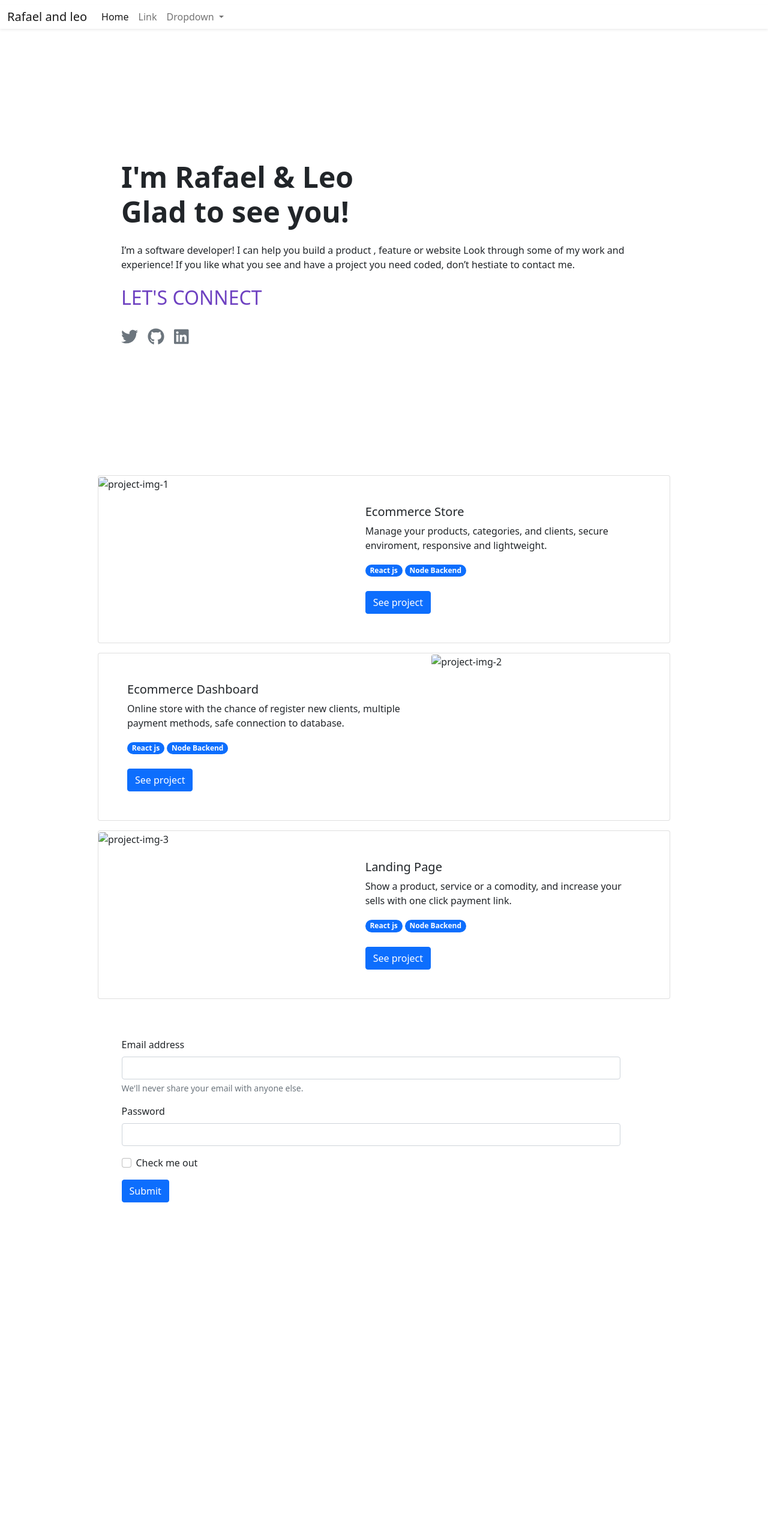
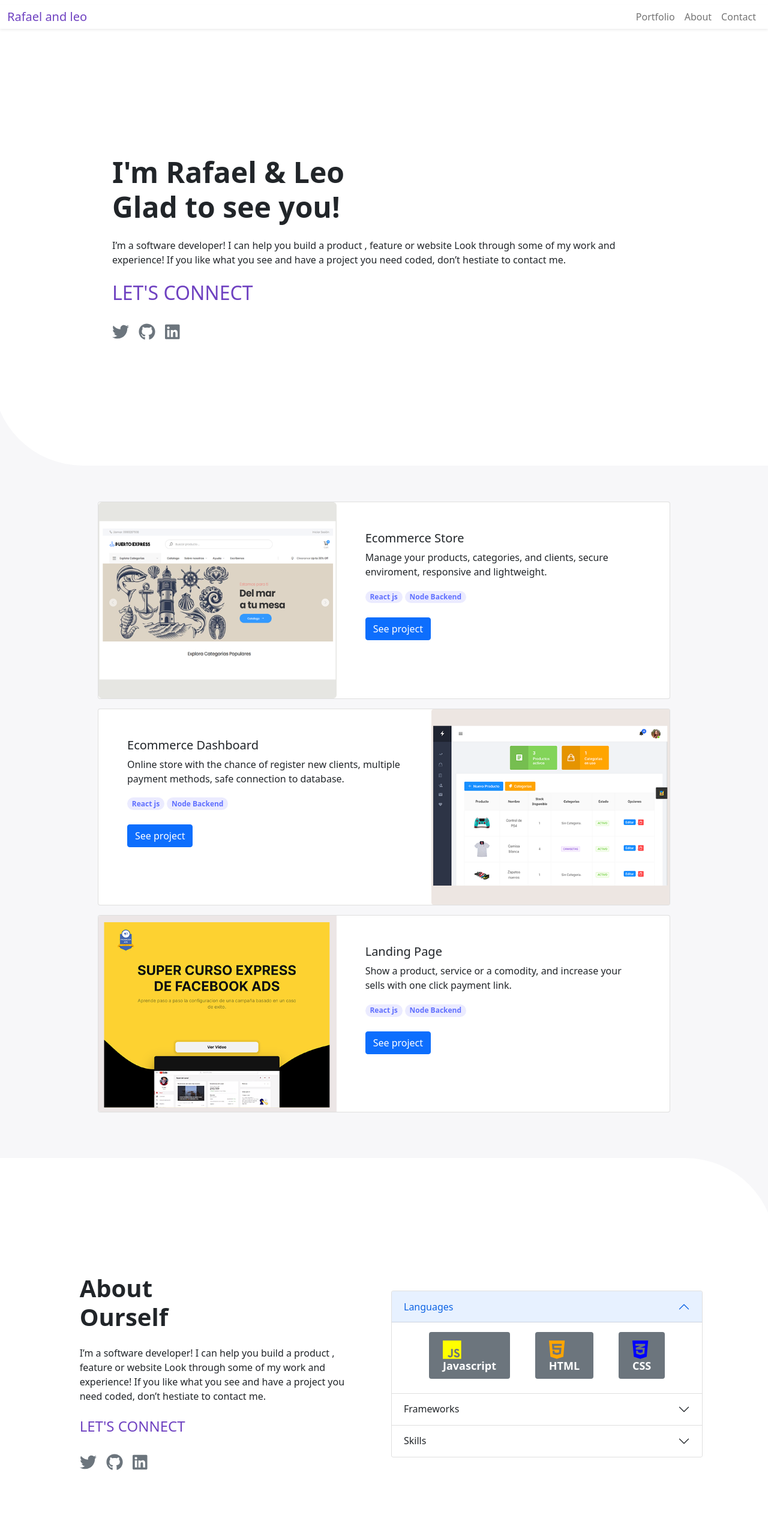
Before and after one commit to Leboroz/Bootstrap-exersise, a website: page views/index.html in a window 1280 px wide. Shown: the top 2560 px of the page at 60% size. Before the commit the page ends 2052 px from the top, so only its background shows below. Drawn offline with nearby package versions, Linux system fonts and the light colour scheme.

Commit message:
Desktop version final

```diff
--- a/scss/style.scss
+++ b/scss/style.scss
@@ -1,5 +1,7 @@
 @import "../node_modules/bootstrap/scss/bootstrap.scss";
-
+body {
+  background-color: #F7F7F9;
+}
 .title {
   color: $purple-500 !important;
 }
@@ -10,9 +12,10 @@
 
 .first_section {
   height: 90vh;
-  h2 {
+  h2, h4 {
     color: $purple-500 !important;
   }
+
 }
 
 .links {
@@ -20,3 +23,72 @@
     color: $gray-600;
   }
 }
+
+.tag-color {
+  background-color:#ebebff;
+  color: #6070ff
+}
+
+.background {
+  background-color: white;
+  border-bottom-left-radius: 150px;
+  margin-bottom: 60px;
+}
+
+.background-aboutme {
+  background-color: white;
+  border-top-right-radius: 150px;
+  margin-top: 60px;
+}
+
+.icon_tag {
+  font-size: large;
+  color: yellow
+}
+
+.size_font {
+  font-size: 35px;
+}
+
+.badge {
+  &-1 {
+    color: yellow;
+  }
+
+  &-2 {
+    color: orange;
+  }
+
+  &-3 {
+    color: blue;
+  }
+
+  &-4 {
+    color: lightblue;
+  }
+
+  &-5 {
+    color: black;
+  }
+
+  &-6 {
+    color: black;
+  }
+}
+
+.alignment {
+  display: flex;
+  flex-direction: column;
+  align-content: flex-start;
+  align-items: flex-start;
+  width: fit-content;
+
+  span{
+    font-size: 18px;
+  }
+}
+
+.space-between {
+  display: flex;
+  justify-content: space-evenly;
+}
--- a/views/index.html
+++ b/views/index.html
@@ -13,34 +13,27 @@
 <body>
   <nav class="navbar navbar-expand-lg navbar-light bg-white">
     <div class="container-fluid shadow-sm">
-      <a class="navbar-brand" href="#">Rafael and leo</a>
+      <a class="navbar-brand title" href="#">Rafael and leo</a>
       <button class="navbar-toggler" type="button" data-bs-toggle="collapse" data-bs-target="#navbarSupportedContent" aria-controls="navbarSupportedContent" aria-expanded="false" aria-label="Toggle navigation">
         <span class="navbar-toggler-icon"></span>
       </button>
-      <div class="collapse navbar-collapse" id="navbarSupportedContent">
-        <ul class="navbar-nav me-auto mb-2 mb-lg-0">
+      <div class="collapse navbar-collapse justify-content-end" id="navbarSupportedContent">
+        <ul class="navbar-nav mb-2 mb-lg-0">
           <li class="nav-item">
-            <a class="nav-link active" aria-current="page" href="#">Home</a>
+            <a class="nav-link" aria-current="page" href="#">Portfolio</a>
           </li>
           <li class="nav-item">
-            <a class="nav-link" href="#">Link</a>
+            <a class="nav-link" href="#">About</a>
           </li>
-          <li class="nav-item dropdown">
-            <a class="nav-link dropdown-toggle" href="#" id="navbarDropdown" role="button" data-bs-toggle="dropdown" aria-expanded="false">
-              Dropdown
-            </a>
-            <ul class="dropdown-menu" aria-labelledby="navbarDropdown">
-              <li><a class="dropdown-item" href="#">Action</a></li>
-              <li><a class="dropdown-item" href="#">Another action</a></li>
-              <li><hr class="dropdown-divider"></li>
-              <li><a class="dropdown-item" href="#">Something else here</a></li>
-            </ul>
+          <li class="nav-item">
+            <a class="nav-link" href="#">Contact</a>
           </li>
+
         </ul>
       </div>
     </div>
   </nav>
-  <section class="row first_section m-2 justify-content-center align-items-center">
+  <section class="row first_section justify-content-center align-items-center background">
     <article class="col-9">
       <h1 class="m-4 display-5 fw-bold">
         I'm Rafael & Leo<br>
@@ -66,7 +59,7 @@
       <div class="card mb-3">
         <div class="row g-0">
           <div class="col-5">
-            <img src="" alt="project-img-1" class="img-fluid rounded-start">
+            <img src="../assets/images/proyecto1.png" alt="project-img-1" class="img-fluid rounded-start">
           </div>
           <div class="col-7">
             <div class="card-body p-5">
@@ -74,8 +67,8 @@
               <p class="card-text">Manage your products, categories, and clients, secure enviroment,
                  responsive and lightweight.</p>
               <div class="mb-4">
-                <span class="badge bg-primary rounded-pill">React js</span>
-                <span class="badge bg-primary rounded-pill">Node Backend</span>
+                <span class="badge rounded-pill tag-color">React js</span>
+                <span class="badge  rounded-pill tag-color">Node Backend</span>
                 </div>
               <button class="btn btn-primary">See project</button>
             </div>
@@ -85,7 +78,7 @@
       <div class="card mb-3">
         <div class="row g-0 flex-row-reverse">
           <div class="col-5">
-            <img src="" alt="project-img-2" class="img-fluid rounded-start">
+            <img src="../assets/images/proyecto2.png" alt="project-img-2" class="img-fluid rounded-start">
           </div>
           <div class="col-7">
             <div class="card-body p-5">
@@ -93,8 +86,8 @@
               <p class="card-text">Online store with the chance of register new clients, multiple payment
                 methods, safe connection to database.</p>
               <div class="mb-4">
-                <span class="badge bg-primary rounded-pill">React js</span>
-                <span class="badge bg-primary rounded-pill">Node Backend</span>
+                <span class="badge tag-color rounded-pill">React js</span>
+                <span class="badge tag-color rounded-pill">Node Backend</span>
                 </div>
               <button class="btn btn-primary">See project</button>
             </div>
@@ -103,7 +96,7 @@
       </div>
       <div class="card mb-3">
         <div class="row g-0">
-          <div class="col-5"><img src="" alt="project-img-3" class="img-fluid rounded-start"></div>
+          <div class="col-5"><img src="../assets/images/proyecto3.png" alt="project-img-3" class="img-fluid rounded-start"></div>
           <div class="col-7">
             <div class="card-body p-5">
               <h5 class="card-title">Landing Page</h5>
@@ -111,11 +104,74 @@
                 one click payment link.
               </p>
               <div class="mb-4">
-                <span class="badge bg-primary rounded-pill">React js</span>
-                <span class="badge bg-primary rounded-pill">Node Backend</span>
+                <span class="badge tag-color rounded-pill">React js</span>
+                <span class="badge tag-color rounded-pill">Node Backend</span>
               </div>
                 <button class="btn btn-primary">See project</button>
             </div>
+          </div>
+        </div>
+      </div>
+    </article>
+  </section>
+  <section class="row first_section justify-content-center align-items-center background-aboutme">
+    <article class="col-5">
+      <h1 class="m-4 display-6 fw-bold">
+        About<br>
+        Ourself
+      </h1>
+      <p class="m-4">
+        I’m a software developer! I can help you build a product , feature or website Look through some of my work and experience! If you like what you see and have a project you need coded, don’t hestiate to contact me.
+      </p>
+      <h4 class="m-4">
+        LET'S CONNECT
+      </h4>
+      <div class="d-flex m-4 fs-3 links">
+        <a href="#"><span><i class="fab fa-twitter me-3"></i></span></a>
+        <a href="#"><span><i class="fab fa-github me-3"></i></span></a>
+        <a href="#"><span><i class="fab fa-linkedin"></i></span></a>
+      </div>
+    </article>
+    <article class="col-5">
+      <div class="accordion" id="accordionExample">
+        <div class="accordion-item">
+          <h2 class="accordion-header" id="headingOne">
+            <button class="accordion-button" type="button" data-bs-toggle="collapse" data-bs-target="#collapseOne" aria-expanded="true" aria-controls="collapseOne">
+              Languages
+            </button>
+          </h2>
+          <div id="collapseOne" class="accordion-collapse collapse show" aria-labelledby="headingOne" data-bs-parent="#accordionExample">
+                        <div class="accordion-body space-between">
+              <h3><span class="badge bg-secondary size_font alignment"><i class="fab fa-js badge-1"></i><span>Javascript</span></span></h3>
+              <h3><span class="badge bg-secondary size_font alignment"><i class="fab fa-html5 badge-2"></i><span>HTML</span></span></h3>
+              <h3><span class="badge bg-secondary size_font alignment"><i class="fab fa-css3-alt badge-3"></i><span>CSS</span></span></h3>
+             </div>
+          </div>
+
+        </div>
+        <div class="accordion-item">
+          <h2 class="accordion-header" id="headingTwo">
+            <button class="accordion-button collapsed" type="button" data-bs-toggle="collapse" data-bs-target="#collapseTwo" aria-expanded="false" aria-controls="collapseTwo">
+              Frameworks
+            </button>
+          </h2>
+          <div id="collapseTwo" class="accordion-collapse collapse" aria-labelledby="headingTwo" data-bs-parent="#accordionExample">
+              <div class="accordion-body space-between">
+                <h3><span class="badge bg-secondary size_font alignment"><i class="fab fa-react badge-4"></i><span>React js</span></span></h3>
+                <h3><span class="badge bg-secondary size_font alignment"><i class="fab fa-shipping-fast badge-5"></i><span>Express js</span></span></h3>
+               </div>
+          </div>
+        </div>
+        <div class="accordion-item">
+          <h2 class="accordion-header" id="headingThree">
+            <button class="accordion-button collapsed" type="button" data-bs-toggle="collapse" data-bs-target="#collapseThree" aria-expanded="false" aria-controls="collapseThree">
+              Skills
+            </button>
+          </h2>
+          <div id="collapseThree" class="accordion-collapse collapse" aria-labelledby="headingThree" data-bs-parent="#accordionExample">
+            <div class="accordion-body space-between">
+              <h3><span class="badge bg-secondary size_font alignment"><i class="fab fa-speakap badge-6"></i><span>Team Work</span></span></h3>
+             </div>
           </div>
         </div>
       </div>
```
Also changed, not shown: assets/css/style.css, assets/images/proyecto1.png (added), assets/images/proyecto2.png (added), assets/images/proyecto3.png (added), 1 other file.
